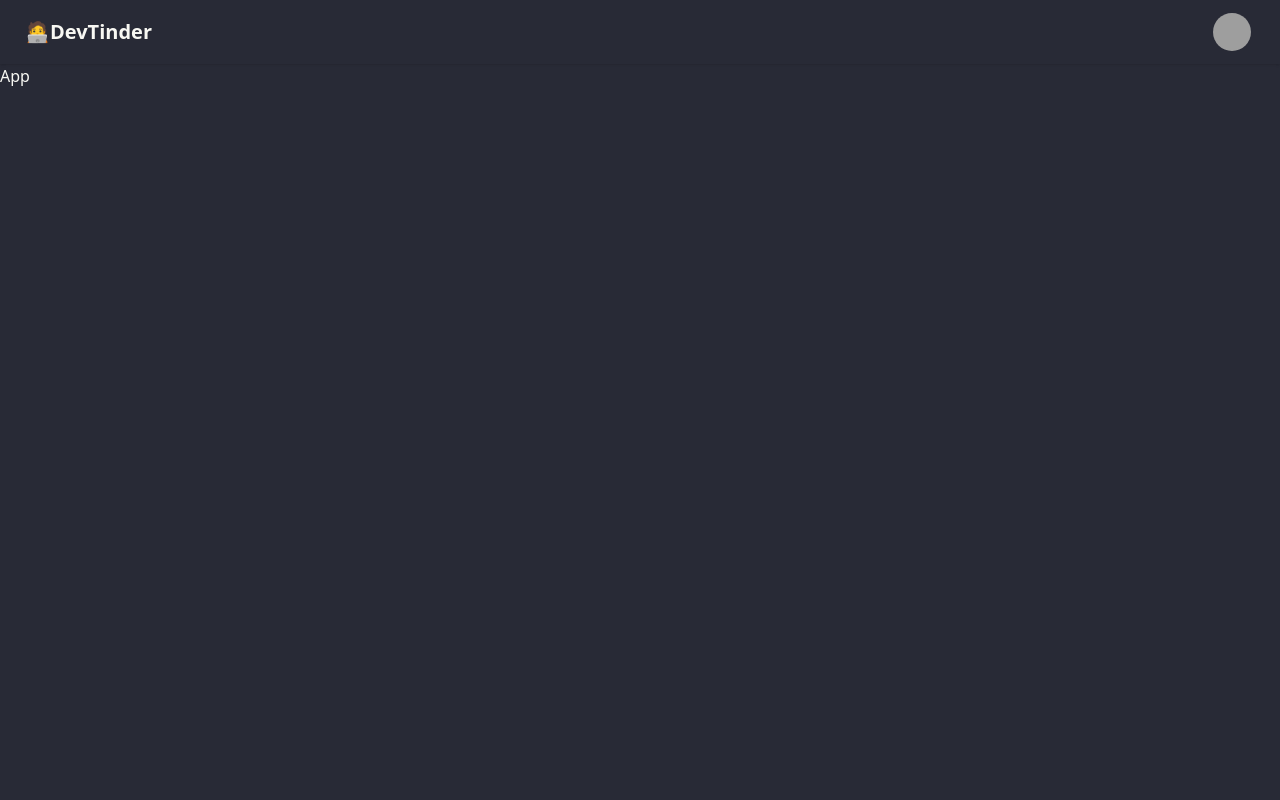
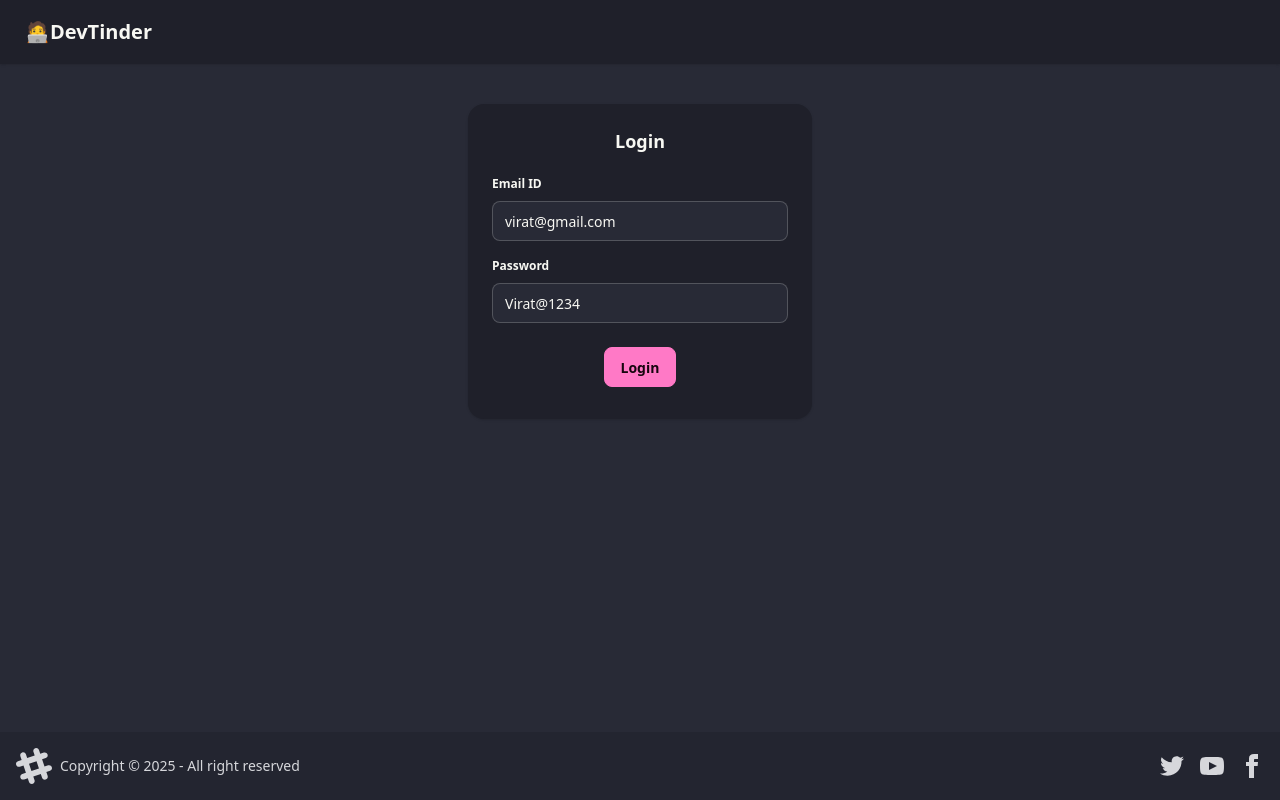
Before and after one commit to saisivakumar-gali/DevTinder-Frontend, a React (Vite) app: page /login in a window 1280 px wide. Built offline with nearby package versions, Linux system fonts and the light colour scheme; grey boxes are pictures that could not be loaded.

Commit message:
setup redux store

```diff
--- a/package.json
+++ b/package.json
@@ -10,10 +10,14 @@
     "preview": "vite preview"
   },
   "dependencies": {
+    "@reduxjs/toolkit": "^2.11.2",
     "@tailwindcss/vite": "^4.1.18",
+    "axios": "^1.13.2",
     "daisyui": "^5.5.14",
     "react": "^19.2.0",
     "react-dom": "^19.2.0",
+    "react-redux": "^9.2.0",
+    "react-router-dom": "^7.10.1",
     "tailwindcss": "^4.1.18"
   },
   "devDependencies": {
--- a/src/App.jsx
+++ b/src/App.jsx
@@ -1,40 +1,30 @@
 import React from 'react'
+import Navbar from './components/Navbar'
+import { BrowserRouter,Routes,Route } from 'react-router-dom'
+import Body from './components/Body'
+import Profile from './components/Profile'
+import Login from './components/Login'
+import { Provider, } from 'react-redux'
+import appStore from './utils/appStore'
+import Feed from './components/Feed'
+
 
 const App = () => {
+
   return (
-    <div>
-<div className="navbar bg-base-100 shadow-sm">
-  <div className="flex-1">
-    <a className="btn btn-ghost text-xl">🧑‍💻DevTinder</a>
-  </div>
-  <div className="flex gap-2">
-
-    <div className="dropdown dropdown-end mx-5">
-      <div tabIndex={0} role="button" className="btn btn-ghost btn-circle avatar">
-        <div className="w-10 rounded-full">
-          <img
-            alt="Tailwind CSS Navbar component"
-            src="https://img.daisyui.com/images/stock/photo-1534528741775-53994a69daeb.webp" />
-        </div>
-      </div>
-      <ul
-        tabIndex="-1"
-        className="menu menu-sm dropdown-content bg-base-100 rounded-box z-1 mt-3 w-52 p-2 shadow">
-        <li>
-          <a className="justify-between">
-            Profile
-            <span className="badge">New</span>
-          </a>
-        </li>
-        <li><a>Settings</a></li>
-        <li><a>Logout</a></li>
-      </ul>
-    </div>
-  </div>
-</div>
-
-      App
-    </div>
+    <>
+    <Provider store={appStore}>
+    <BrowserRouter basename='/'>
+    <Routes>
+      <Route path='/' element={<Body/>}>
+      <Route path="/" element={<Feed/>}/>
+        <Route path='/profile' element={<Profile/>}/>
+        <Route path='/login' element={<Login/>}/>
+      </Route>
+    </Routes>
+    </BrowserRouter>
+    </Provider>
+    </>
   )
 }
 
--- /dev/null
+++ b/src/components/Body.jsx
@@ -0,0 +1,16 @@
+import React from 'react'
+import Navbar from './Navbar'
+import { Outlet } from 'react-router-dom'
+import Footer from './Footer'
+
+const Body = () => {
+  return (
+    <div>
+        <Navbar/>
+        <Outlet/>
+        <Footer/>
+    </div>
+  )
+}
+
+export default Body
--- /dev/null
+++ b/src/components/Feed.jsx
@@ -0,0 +1,9 @@
+import React from 'react'
+
+const Feed = () => {
+  return (
+    <div>Feed</div>
+  )
+}
+
+export default Feed
--- /dev/null
+++ b/src/components/Footer.jsx
@@ -0,0 +1,59 @@
+import React from 'react'
+
+const Footer = () => {
+  return (
+    <footer className="footer sm:footer-horizontal bg-base-200 text-neutral-content items-center p-4 fixed bottom-0 w-full">
+  <aside className="grid-flow-col items-center">
+    <svg
+      width="36"
+      height="36"
+      viewBox="0 0 24 24"
+      xmlns="http://www.w3.org/2000/svg"
+      fillRule="evenodd"
+      clipRule="evenodd"
+      className="fill-current">
+      <path
+        d="M22.672 15.226l-2.432.811.841 2.515c.33 1.019-.209 2.127-1.23 2.456-1.15.325-2.148-.321-2.463-1.226l-.84-2.518-5.013 1.677.84 2.517c.391 1.203-.434 2.542-1.831 2.542-.88 0-1.601-.564-1.86-1.314l-.842-2.516-2.431.809c-1.135.328-2.145-.317-2.463-1.229-.329-1.018.211-2.127 1.231-2.456l2.432-.809-1.621-4.823-2.432.808c-1.355.384-2.558-.59-2.558-1.839 0-.817.509-1.582 1.327-1.846l2.433-.809-.842-2.515c-.33-1.02.211-2.129 1.232-2.458 1.02-.329 2.13.209 2.461 1.229l.842 2.515 5.011-1.677-.839-2.517c-.403-1.238.484-2.553 1.843-2.553.819 0 1.585.509 1.85 1.326l.841 2.517 2.431-.81c1.02-.33 2.131.211 2.461 1.229.332 1.018-.21 2.126-1.23 2.456l-2.433.809 1.622 4.823 2.433-.809c1.242-.401 2.557.484 2.557 1.838 0 .819-.51 1.583-1.328 1.847m-8.992-6.428l-5.01 1.675 1.619 4.828 5.011-1.674-1.62-4.829z"></path>
+    </svg>
+    <p>Copyright © {new Date().getFullYear()} - All right reserved</p>
+  </aside>
+  <nav className="grid-flow-col gap-4 md:place-self-center md:justify-self-end">
+    <a>
+      <svg
+        xmlns="http://www.w3.org/2000/svg"
+        width="24"
+        height="24"
+        viewBox="0 0 24 24"
+        className="fill-current">
+        <path
+          d="M24 4.557c-.883.392-1.832.656-2.828.775 1.017-.609 1.798-1.574 2.165-2.724-.951.564-2.005.974-3.127 1.195-.897-.957-2.178-1.555-3.594-1.555-3.179 0-5.515 2.966-4.797 6.045-4.091-.205-7.719-2.165-10.148-5.144-1.29 2.213-.669 5.108 1.523 6.574-.806-.026-1.566-.247-2.229-.616-.054 2.281 1.581 4.415 3.949 4.89-.693.188-1.452.232-2.224.084.626 1.956 2.444 3.379 4.6 3.419-2.07 1.623-4.678 2.348-7.29 2.04 2.179 1.397 4.768 2.212 7.548 2.212 9.142 0 14.307-7.721 13.995-14.646.962-.695 1.797-1.562 2.457-2.549z"></path>
+      </svg>
+    </a>
+    <a>
+      <svg
+        xmlns="http://www.w3.org/2000/svg"
+        width="24"
+        height="24"
+        viewBox="0 0 24 24"
+        className="fill-current">
+        <path
+          d="M19.615 3.184c-3.604-.246-11.631-.245-15.23 0-3.897.266-4.356 2.62-4.385 8.816.029 6.185.484 8.549 4.385 8.816 3.6.245 11.626.246 15.23 0 3.897-.266 4.356-2.62 4.385-8.816-.029-6.185-.484-8.549-4.385-8.816zm-10.615 12.816v-8l8 3.993-8 4.007z"></path>
+      </svg>
+    </a>
+    <a>
+      <svg
+        xmlns="http://www.w3.org/2000/svg"
+        width="24"
+        height="24"
+        viewBox="0 0 24 24"
+        className="fill-current">
+        <path
+          d="M9 8h-3v4h3v12h5v-12h3.642l.358-4h-4v-1.667c0-.955.192-1.333 1.115-1.333h2.885v-5h-3.808c-3.596 0-5.192 1.583-5.192 4.615v3.385z"></path>
+      </svg>
+    </a>
+  </nav>
+</footer>
+  )
+}
+
+export default Footer
--- /dev/null
+++ b/src/components/Login.jsx
@@ -0,0 +1,55 @@
+import React, { useState } from 'react'
+import axios from 'axios';
+import { useDispatch } from 'react-redux';
+import { addUser } from '../utils/userSlice';
+import { useNavigate } from 'react-router-dom';
+import { BASE_URL } from '../utils/constants';
+
+
+const Login = () => {
+  const [emailId,setEmailId]=useState('virat@gmail.com');
+  const [password,setPassword]=useState('Virat@1234');
+   const dispatch=useDispatch();
+   const navigate=useNavigate();
+
+  const handleLogin=async()=>{
+    try{
+      const res=await axios.post( BASE_URL+"/login",{
+        emailId,
+        password
+      },{withCredentials:true});
+      console.log("Login Response:",res.data);
+      dispatch(addUser(res.data));
+      navigate("/");
+    }
+    catch(err){
+      console.log("Login Error:",err);
+    }
+  }
+  return (
+    <div className='flex justify-center my-10'>
+    <div className="card bg-base-300 w-86 shadow-sm">
+  <div className="card-body">
+    <h2 className="card-title justify-center">Login</h2>
+    <div>
+  <fieldset className="fieldset my-1">
+  <legend className="fieldset-legend">Email ID</legend>
+  <input type="text" value={emailId} className="input" onChange={(e)=>setEmailId(e.target.value)}  />
+
+</fieldset>
+
+<fieldset className="fieldset my-1">
+  <legend className="fieldset-legend">Password</legend>
+  <input type="text" value={password} className="input" onChange={(e)=>setPassword(e.target.value)}  />
+</fieldset>
+    </div>
+    <div className="card-actions justify-center m-2">
+      <button className="btn btn-primary" onClick={handleLogin}>Login</button>
+    </div>
+  </div>
+</div>
+</div>
+  )
+}
+
+export default Login
--- /dev/null
+++ b/src/components/Navbar.jsx
@@ -0,0 +1,45 @@
+import React from 'react'
+import { useSelector } from 'react-redux'
+
+const Navbar = () => {
+  const user=useSelector(store=>store.user);
+  return (
+
+<div className="navbar bg-base-300 shadow-sm">
+  <div className="flex-1">
+    <a className="btn btn-ghost text-xl">🧑‍💻DevTinder</a>
+  </div>
+  {user && <div className="flex ">
+
+    <div className='py-2 -mx-2'>Welcome,{user.firstName}</div>
+    <div className="dropdown dropdown-end mx-5 flex ">
+
+      <div tabIndex={0} role="button" className="btn btn-ghost btn-circle avatar">
+        <div className="w-10 rounded-full">
+          <img
+            alt="Tailwind CSS Navbar component"
+            src={user.photoUrl} />
+        </div>
+      </div>
+      <ul
+        tabIndex="-1"
+        className="menu menu-sm dropdown-content bg-base-100 rounded-box z-1 mt-3 w-52 p-2 shadow">
+        <li>
+          <a className="justify-between">
+            Profile
+            <span className="badge">New</span>
+          </a>
+        </li>
+        <li><a>Settings</a></li>
+        <li><a>Logout</a></li>
+      </ul>
+    </div>
+  </div>}
+</div>
+
+
+
+  )
+}
+
+export default Navbar
--- /dev/null
+++ b/src/components/Profile.jsx
@@ -0,0 +1,9 @@
+import React from 'react'
+
+const Profile = () => {
+  return (
+    <div>Profile</div>
+  )
+}
+
+export default Profile
--- /dev/null
+++ b/src/utils/appStore.js
@@ -0,0 +1,10 @@
+import { configureStore } from "@reduxjs/toolkit";
+import userReducer from "./userSlice";
+
+const appStore=configureStore({
+    reducer:{
+        user:userReducer,
+    },
+});
+
+export default appStore;
--- /dev/null
+++ b/src/utils/constants.js
@@ -0,0 +1 @@
+export const BASE_URL = "http://localhost:7777";
--- /dev/null
+++ b/src/utils/userSlice.js
@@ -0,0 +1,17 @@
+import { createSlice } from "@reduxjs/toolkit";
+
+const userSlice=createSlice({
+    name:'user',
+    initialState:null,
+    reducers:{
+        addUser:(state,action)=>{
+            return action.payload;
+        },
+        removeUser:()=>{
+            return null;
+        }
+    }
+});
+
+export const {addUser,removeUser}=userSlice.actions;
+export default userSlice.reducer;
```
Also changed, not shown: 1 other file (tests, documents, lock files or other folders).
